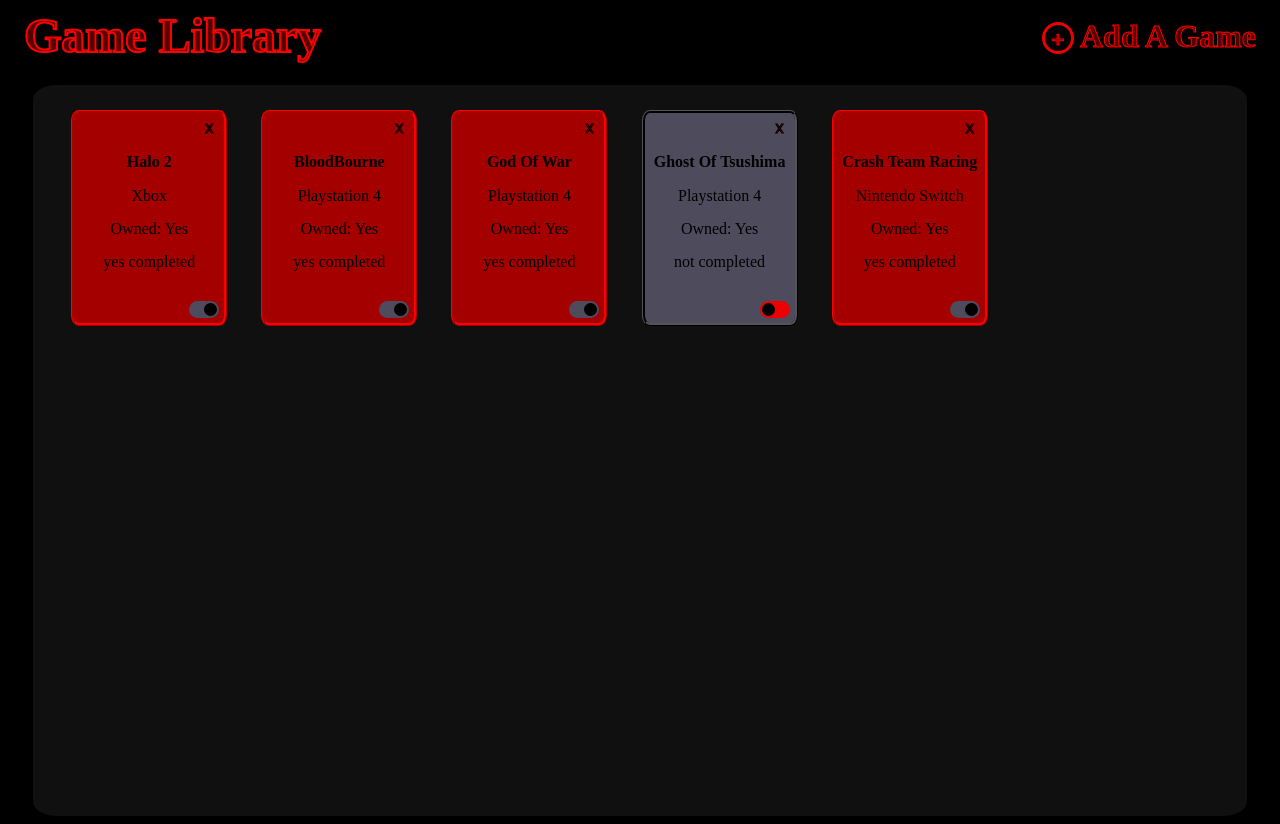
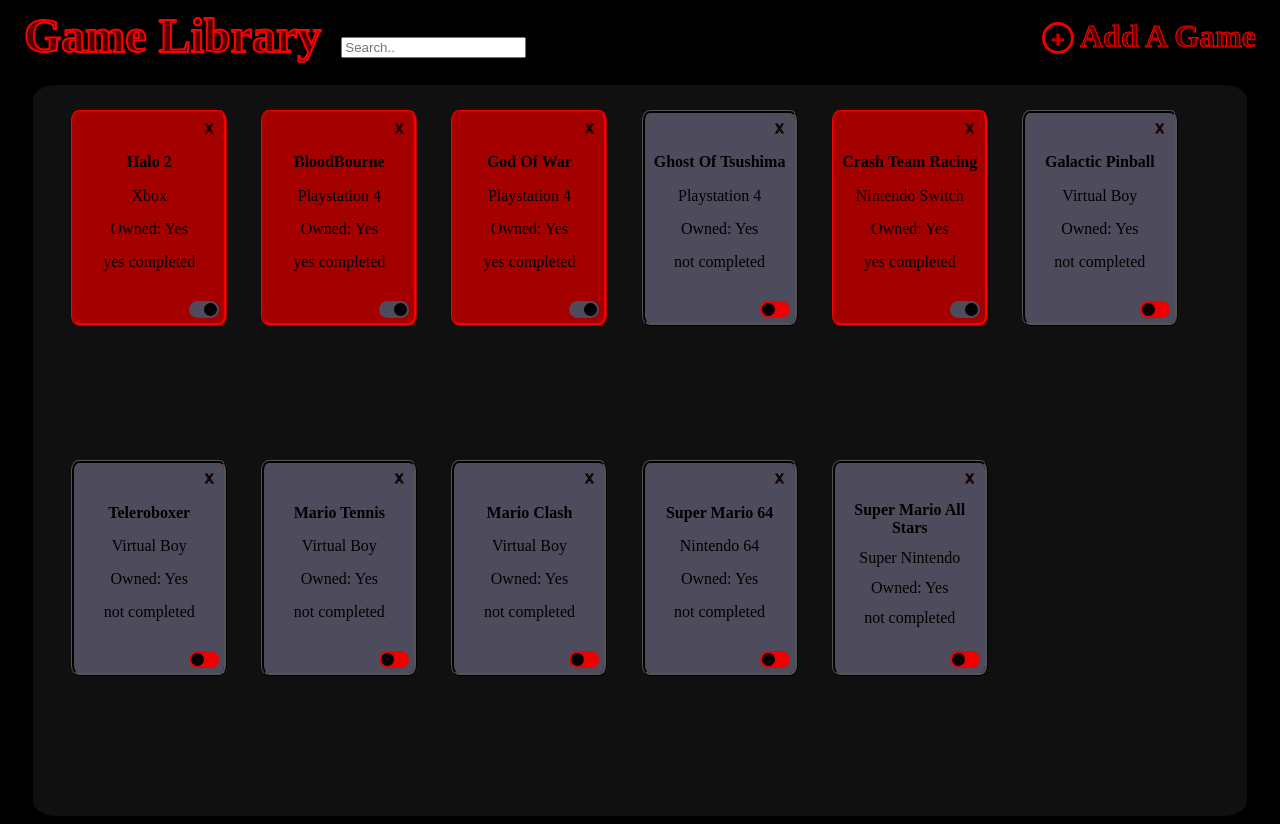
Before and after one commit to timjacksonm/Library, a plain HTML site: page index.html in a window 1280 px wide. Drawn offline with Linux system fonts and the light colour scheme.

Commit message:
added search bar that is initeractive with the DOM. you can now search by the 4 Object values. (title: platform: owned: completed:)

```diff
--- a/index.html
+++ b/index.html
@@ -10,12 +10,14 @@
 <body>
     <ul>
         <li id='titleText' class='fontStyles'>Game Library</li>
+        <li><input type='text' id='searchBar' name='searchBar' placeholder='Search..' ></li>
         <li id='addBook' class='fontStyles'>
             <button class='button fontStyles'>+</button>
             Add A Game
         </li>
     </ul>
-    <div id='container'></div>
+    <ul id='container'></ul>
+
     <script src="script.js"></script>
 </body>
 </html>
--- a/script.js
+++ b/script.js
@@ -1,4 +1,5 @@
 let myLibrary = [];
+let filteredGames = myLibrary;
 function game(title, platform, owned, completed) {
     this.title = title,
     this.platform = platform,
@@ -11,15 +12,15 @@
 function addGameToLibrary(game) {
     myLibrary.push(game);
 };
-function gameLoopToScreen() {
+function gameLoopToScreen(filteredGames) {
     const container = document.querySelector('#container');
 
     while(container.hasChildNodes()) {
         container.removeChild(container.lastChild);
     }
 
-    for(let i = 0 ; i < myLibrary.length; ++i) {
-      let createBox = container.appendChild(document.createElement('ul'));
+    for(let i = 0 ; i < filteredGames.length; ++i) {
+      let createBox = container.appendChild(document.createElement('li'));
       createBox.setAttribute('id', 'child');
 
       let createDiv = createBox.appendChild(document.createElement('button'));
@@ -28,14 +29,14 @@
       createDiv.setAttribute('onclick', 'removeGame(event)');
       createDiv.textContent = 'x'
       let createTitle = createBox.appendChild(document.createElement('li'));
-      createTitle.textContent = myLibrary[i].title;
+      createTitle.textContent = filteredGames[i].title;
       createTitle.setAttribute('class', 'gameTitle, cardStyle');
       let createPlatform = createBox.appendChild(document.createElement('li'));
-      createPlatform.textContent = myLibrary[i].platform;
+      createPlatform.textContent = filteredGames[i].platform;
       let createOwned = createBox.appendChild(document.createElement('li'));
-      createOwned.textContent = myLibrary[i].owned;
+      createOwned.textContent = filteredGames[i].owned;
       let createCompleted = createBox.appendChild(document.createElement('li'));
-      createCompleted.textContent = myLibrary[i].completed;
+      createCompleted.textContent = filteredGames[i].completed;
 
       let createSwitch = createBox.appendChild(document.createElement('label'));
       createSwitch.setAttribute('class', 'switch');
@@ -44,7 +45,7 @@
       createCheckbox.setAttribute('id', ('input'+i));
       createCheckbox.setAttribute('onclick', 'changeReadStatus(event)')
 
-    if (myLibrary[i].completed == ' yes completed') {
+    if (filteredGames[i].completed == ' yes completed') {
           createCheckbox.checked = true;
           createBox.style.backgroundColor = '#a40000';
           createBox.style.borderColor = '#ff0000';
@@ -68,6 +69,19 @@
       createSlider;
     }
 };
+const searchBar = document.getElementById('searchBar');
+
+searchBar.addEventListener('keyup', (e) => {
+    const searchString = e.target.value.toLowerCase();
+    filteredGames = myLibrary.filter((myLibrary) => {
+        return (myLibrary.title.toLowerCase().includes(searchString) ||
+                myLibrary.platform.toLowerCase().includes(searchString) ||
+                myLibrary.owned.toLowerCase().includes(searchString) ||
+                myLibrary.completed.toLowerCase().includes(searchString)
+                )})
+                // console.log(filteredGames);
+    gameLoopToScreen(filteredGames);
+});
 function changeReadStatus(event) {
     let selectElementParent = document.getElementById(event.target.id).parentElement.parentElement;
     let num = selectElementParent.children[0].id;
@@ -142,6 +156,12 @@
     optionTwo.textContent = "Playstation 4"
     let optionThree = selectionContainer.appendChild(document.createElement('option'))
     optionThree.textContent = "Nintendo Switch"
+    let optionFour = selectionContainer.appendChild(document.createElement('option'))
+    optionFour.textContent = "Virtual Boy"
+    let optionFive = selectionContainer.appendChild(document.createElement('option'))
+    optionFive.textContent = "Super Nintendo"
+    let optionSix = selectionContainer.appendChild(document.createElement('option'))
+    optionSix.textContent = "Nintendo 64"
 
     optionOne;
     optionTwo;
@@ -247,4 +267,10 @@
 addGameToLibrary(new game('God Of War', ' Playstation 4', ' Owned: Yes', ' yes completed'));
 addGameToLibrary(new game('Ghost Of Tsushima', ' Playstation 4', ' Owned: Yes', ' not completed'));
 addGameToLibrary(new game('Crash Team Racing', ' Nintendo Switch', ' Owned: Yes', ' yes completed'));
-gameLoopToScreen();
+addGameToLibrary(new game('Galactic Pinball', ' Virtual Boy', ' Owned: Yes', ' not completed'));
+addGameToLibrary(new game('Teleroboxer', ' Virtual Boy', ' Owned: Yes', ' not completed'));
+addGameToLibrary(new game('Mario Tennis', ' Virtual Boy', ' Owned: Yes', ' not completed'));
+addGameToLibrary(new game('Mario Clash', ' Virtual Boy', ' Owned: Yes', ' not completed'));
+addGameToLibrary(new game('Super Mario 64', ' Nintendo 64', ' Owned: Yes', ' not completed'));
+addGameToLibrary(new game('Super Mario All Stars', ' Super Nintendo', ' Owned: Yes', ' not completed'));
+gameLoopToScreen(filteredGames);
--- a/styles.css
+++ b/styles.css
@@ -36,7 +36,13 @@
   padding: 2% 3% 2% 3%;
   background-color: #101010;
   border-radius: 2%;
-  flex-wrap: wrap;
+  flex-flow: wrap;
+  overflow-y: scroll;
+  -ms-overflow-style: none; // hide scrollbar
+  scrollbar-width: none; // hide scrollbar
+}
+#container::-webkit-scrollbar {
+  display: none; // hide scrollbar
 }
 #child {
   display: grid;
```
